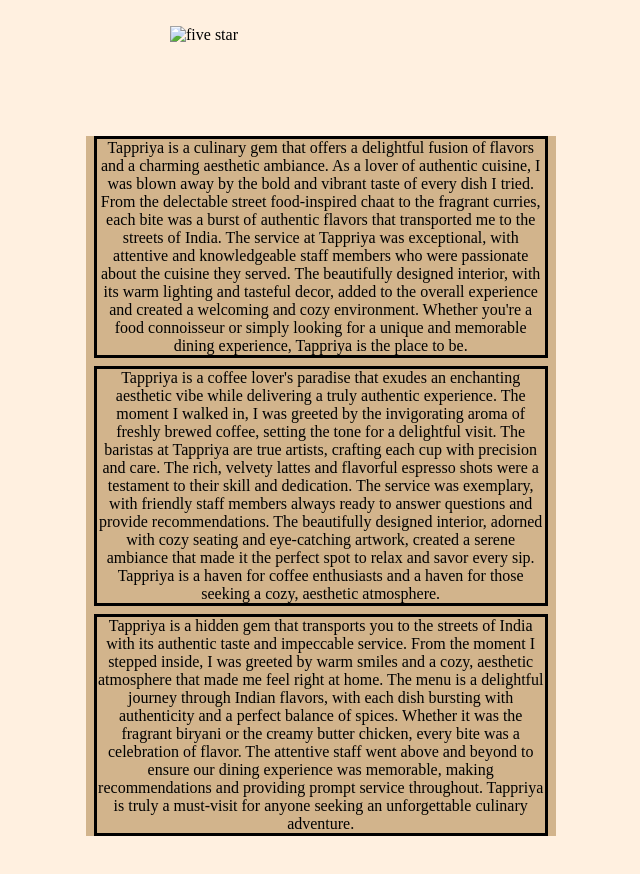
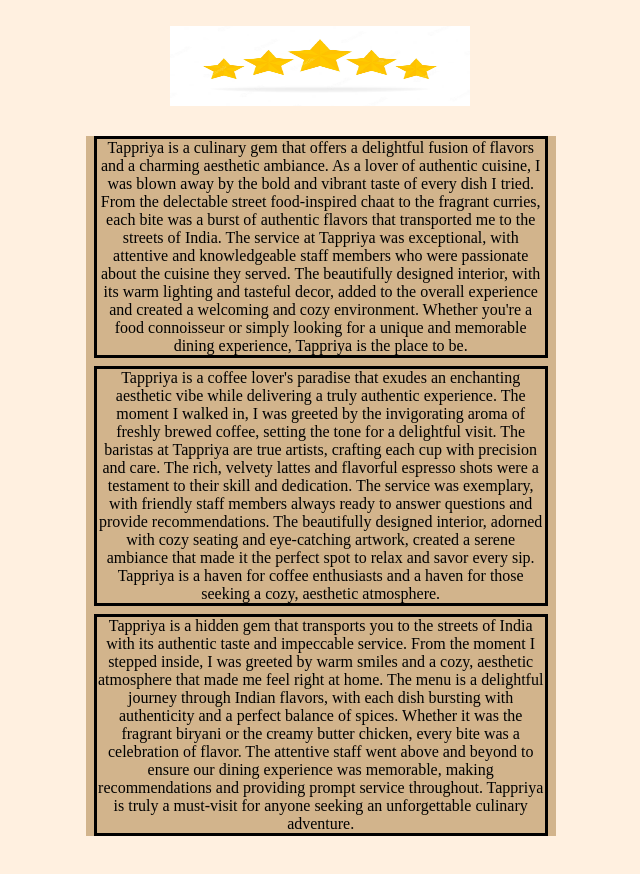
Before and after one commit to krjain1072000/karan, a plain HTML site: page review.html in a window 1280 px wide. Shown: the whole page, without its empty margins (320-960 px from the left). Drawn offline with Linux system fonts and the light colour scheme.

Commit message:
Update review.html

```diff
--- a/review.html
+++ b/review.html
@@ -6,7 +6,7 @@
     <meta name="viewport" content="width=device-width, initial-scale=1.0">
     <title>Reviews</title>
 </head>
-<img src="images/five-stars.avif" alt="five star" width="300" height="80" class="center">
+<img src="five-stars.avif" alt="five star" width="300" height="80" class="center">
 <style>
     * {
         margin: 0;
```
